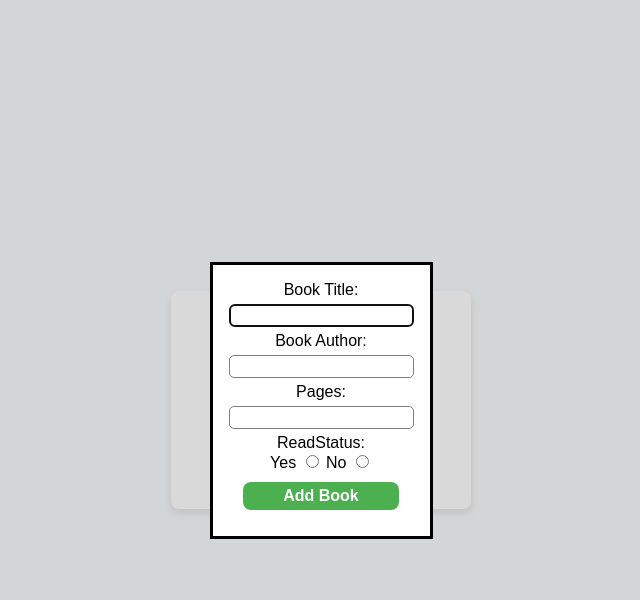
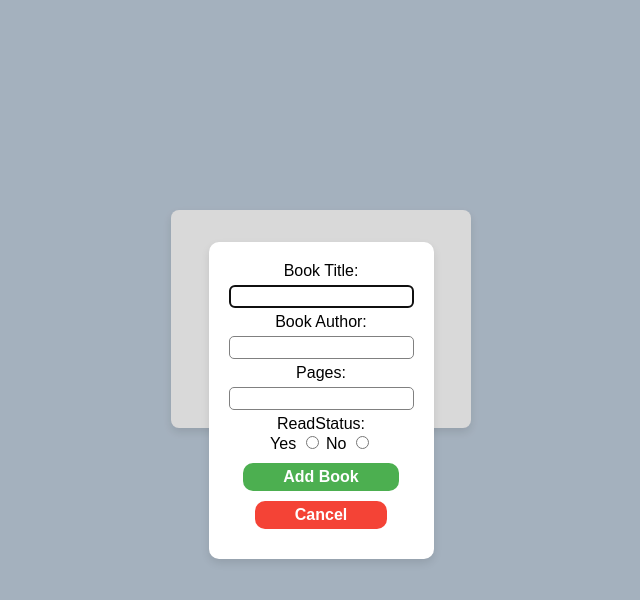
Before and after one commit to HorrySheet11/libraryJs, a plain HTML site: page index.html in a window 1280 px wide. Both pictures are taken after a click on the button "New Book". Shown: the whole page, without its empty margins (319-959 px from the left). Drawn offline with Linux system fonts and the light colour scheme; a web font is replaced by a local one.

Commit message:
fixed read toggle button
added cancel button to form dialog
recolored background and some buttons

```diff
--- a/index.html
+++ b/index.html
@@ -24,6 +24,7 @@
         /></label>
 
         <button id="addBookBtn">Add Book</button>
+        <button id="cancel" onclick="cancelForm()">Cancel</button>
       </dialog>
       <div id="bookList"></div>
     </div>
--- a/script.js
+++ b/script.js
@@ -9,7 +9,7 @@ const addBookDialog = document.getElementById("addBookDialog");
 const authorInput = document.getElementById("authorName");
 const titleInput = document.getElementById("bookName");
 const pageCount = document.getElementById("pageCount");
-let readRadio = '';
+let readRadio = "";
 
 if (bookList.innerHTML == "") {
   bookList.innerHTML = "<p>No books in library</p>";
@@ -24,7 +24,7 @@ function Book(title, author, pages, read) {
 }
 
 function thisIndex(theIndex) {
-  return Array.from(theIndex.parentElement.parentElement).indexOf(
+  return Array.from(theIndex.parentElement.parentElement.children).indexOf(
     theIndex.parentElement
   );
 }
@@ -39,14 +39,13 @@ function createBook() {
       <button class="readBtn ${
         book.read == "Yes" ? "read" : "notRead"
       }" onclick="changeReadStatus(thisIndex(this))">Read: ${book.read}</button>
-      <button class="removeBtn" onclick="console.log(thisIndex(this)); removeBook(thisIndex(this))">Remove Book</button>
+      <button class="removeBtn" onclick="removeBook(thisIndex(this))">Remove Book</button>
       `;
     bookList.appendChild(newBook);
   });
   if (bookList.innerHTML == "") {
     bookList.innerHTML = "<p>No books in library</p>";
   }
-  console.log(myLibrary);
   return bookList;
 }
 
@@ -55,7 +54,6 @@ function addBookToLibrary(title, author, pages, readStatus) {
     alert("Please enter all book information.");
     return;
   }
-  // readStatus.hasAttribute("checked") ? readStatus = "Yes" : readStatus = "No";
   const newBook = new Book(title, author, pages, readStatus);
   myLibrary.push(newBook);
   createBook();
@@ -67,32 +65,34 @@ function removeBook(index) {
   bookList.innerHTML = "";
   createBook();
 }
-let read = '';
+let read = "";
 button.addEventListener("click", () => {
   const title = titleInput.value;
   const author = authorInput.value;
   const pages = pageCount.value;
   if (!readRadio) {
-  alert('Please select a read status.');
-}
+    alert("Please select a read status.");
+    return;
+  }
   bookList.innerHTML = "";
   addBookToLibrary(title, author, pages, readRadio);
-  titleInput.value =
-    authorInput.value =
-    pageCount.value =
-    readRadio.value =
-      "";
+  titleInput.value = authorInput.value = pageCount.value = readRadio.value = "";
 });
 
 addNewBook.addEventListener("click", () => {
   addBookDialog.showModal();
 });
 
-function changeReadStatus(event, index) {
-  console.log(event.target.value);
-  console.log(myLibrary[index].read);
-  myLibrary[index].Book.read =
-    myLibrary[index].Book.read === "Yes" ? "No" : "Yes";
+function changeReadStatus(index) {
+  const newRead = myLibrary[index].read;
+  myLibrary[index].read = newRead == "Yes" ? "No" : "Yes";
   bookList.innerHTML = "";
   createBook();
 }
+
+function cancelForm() {
+  addBookDialog.close();
+  titleInput.value = authorInput.value = pageCount.value = "";
+  let unselect = document.querySelectorAll('input[type="radio"]');
+  unselect.forEach((radio) => (radio.checked = false));
+}
--- a/style.css
+++ b/style.css
@@ -10,23 +10,24 @@ html {
 body {
   margin: 0;
   padding: 10px;
-  background-color: #ebeef0;
+  background-color: #b7c5d3;
   text-align: center;
   height: 100vh;
   display: flex;
   flex-direction: column;
-  justify-content: center;
+  justify-content: flex-start;
   align-items: center;
   gap: 20px;
 }
-.library{
-    min-width:300px;
-    height: auto;
-    background-color:rgb(242, 241, 241);
-    border:none;
-    padding:20px;
-    border-radius:8px;
-    box-shadow: 0 4px 8px rgba(0, 0, 0, 0.1);
+.library {
+  margin-top: 200px;
+  min-width: 300px;
+  height: auto;
+  background-color: rgb(242, 241, 241);
+  border: none;
+  padding: 20px;
+  border-radius: 8px;
+  box-shadow: 0 4px 8px rgba(0, 0, 0, 0.1);
 }
 
 .book {
@@ -40,10 +41,10 @@ body {
   align-items: center;
   gap: 5px;
   transition: transform 0.3s, box-shadow 0.3s;
-  p{
-    margin:0;
+  p {
+    margin: 0;
   }
-  padding:10px
+  padding: 10px;
 }
 
 #bookList {
@@ -55,7 +56,9 @@ body {
   justify-content: center;
 }
 
-input:not([type="radio"]), select, textarea {
+input:not([type="radio"]),
+select,
+textarea {
   font-family: inherit;
   padding: 3px;
   margin: 5px auto;
@@ -64,59 +67,74 @@ input:not([type="radio"]), select, textarea {
   border: 1px solid grey;
 }
 
-#addBookBtn, #addNewBook, .removeBtn, .readBtn{
-    padding:5px 40px;
-    font-size:16px;
-    font-family:inherit;
-    font-weight:bold;
-    border-radius:8px;
-    border:none;
-    background-color:#4CAF50;
-    color:white;
-    cursor:pointer;
-    margin:10px auto;
-    display:block
+#addBookBtn,
+#addNewBook,
+.removeBtn,
+.readBtn,#cancel {
+  padding: 5px 40px;
+  font-size: 16px;
+  font-family: inherit;
+  font-weight: bold;
+  border-radius: 10px;
+  border: none;
+  background-color: #4caf50;
+  color: white;
+  cursor: pointer;
+  margin: 10px auto;
+  display: block;
 }
 
-.removeBtn{
-    padding:5px 20px;
-    background-color:#f44336;
-    display:none;
-    transition: all 0.3s ease;
+#addNewBook {
+  background-color: #2196f3;
 }
 
-.read{
-  background-color:#4CAF50;
+.removeBtn {
+  padding: 5px 20px;
+  background-color: #f44336;
+  display: none;
+  transition: all 0.3s ease;
 }
 
-.notRead{
-  background-color:#f44336;
+.read {
+  background-color: #4caf50;
 }
 
-.book:hover{
-    height:auto;
-    .removeBtn{
-    display:block;
-    }
+.notRead,#cancel {
+  background-color: #f44336 !important;
+}
+
+.book:hover {
+  height: auto;
+  .removeBtn {
+    display: block;
+  }
 }
 
 dialog[open] {
   animation: fadeIn 0.2s ease-in forwards;
 }
 
-@keyframes fadeIn{
-  0%{
-    opacity:0;
+@keyframes fadeIn {
+  0% {
+    opacity: 0;
   }
-  100%{
-    opacity:1;
+  100% {
+    opacity: 1;
   }
 }
 
-legend{
-    display:block;
+legend {
+  display: block;
 }
 
-.checkboxLabel{
-    display:inline;
+.checkboxLabel {
+  display: inline;
 }
+
+#addBookDialog{
+  border-radius: 10px;
+  padding: 20px;
+  background-color: #fff;
+  box-shadow: 0 4px 8px rgba(0, 0, 0, 0.1);
+  border:none;
+}
```
